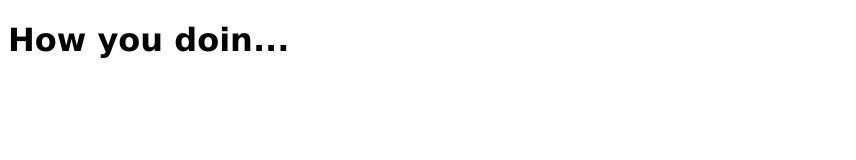
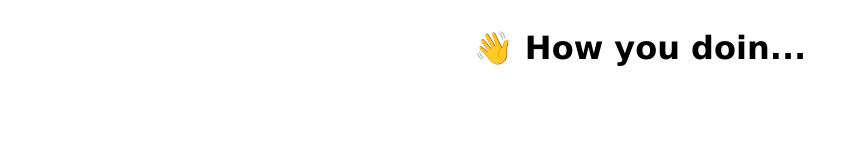
Before and after one commit to just-some-stuff/portfolio, a plain HTML site: page index.html in a window 1280 px wide. Shown: the whole page, without its empty margins (0-856 px from the left). Drawn offline with Linux system fonts and the light colour scheme.

Commit message:
centering a div

```diff
--- a/index.html
+++ b/index.html
@@ -4,9 +4,12 @@
   <meta charset="UTF-8">
   <meta http-equiv="X-UA-Compatible" content="IE=edge">
   <meta name="viewport" content="width=device-width, initial-scale=1.0">
-  <title>Document</title>
+  <title>Portfolio Website</title>
+  <link rel="stylesheet" href="./style.css">
 </head>
 <body>
-  <h1 style="font-family:Verdana, Geneva, Tahoma, sans-serif">How you doin...</h1>
+  <div class="grid">
+    <h1 style="font-family:Verdana, Geneva, Tahoma, sans-serif">👋 How you doin...</h1>
+  </div>
 </body>
 </html>
--- /dev/null
+++ b/style.css
@@ -0,0 +1,4 @@
+.grid {
+  display: grid;
+  place-items: center;
+}
```
